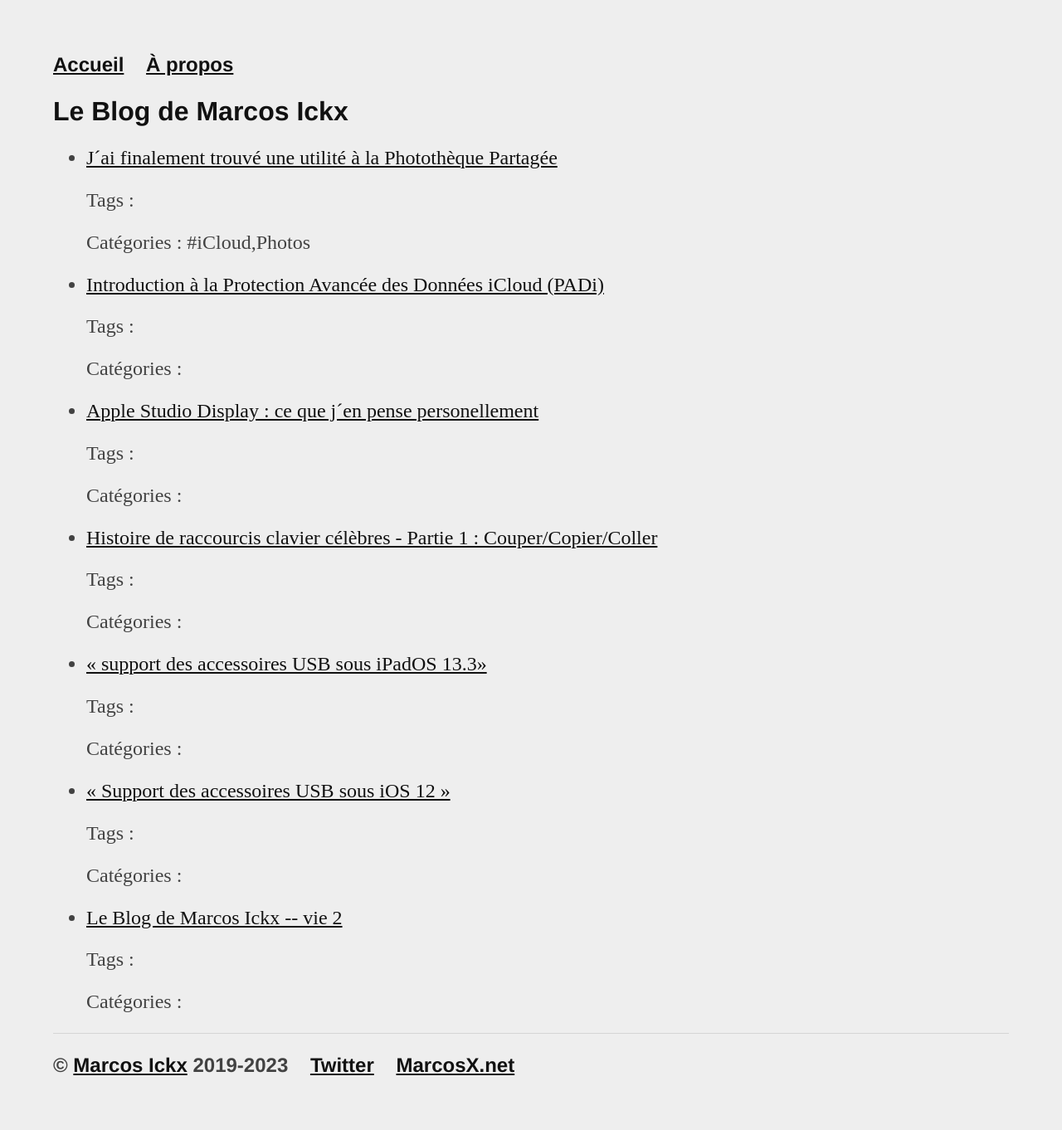
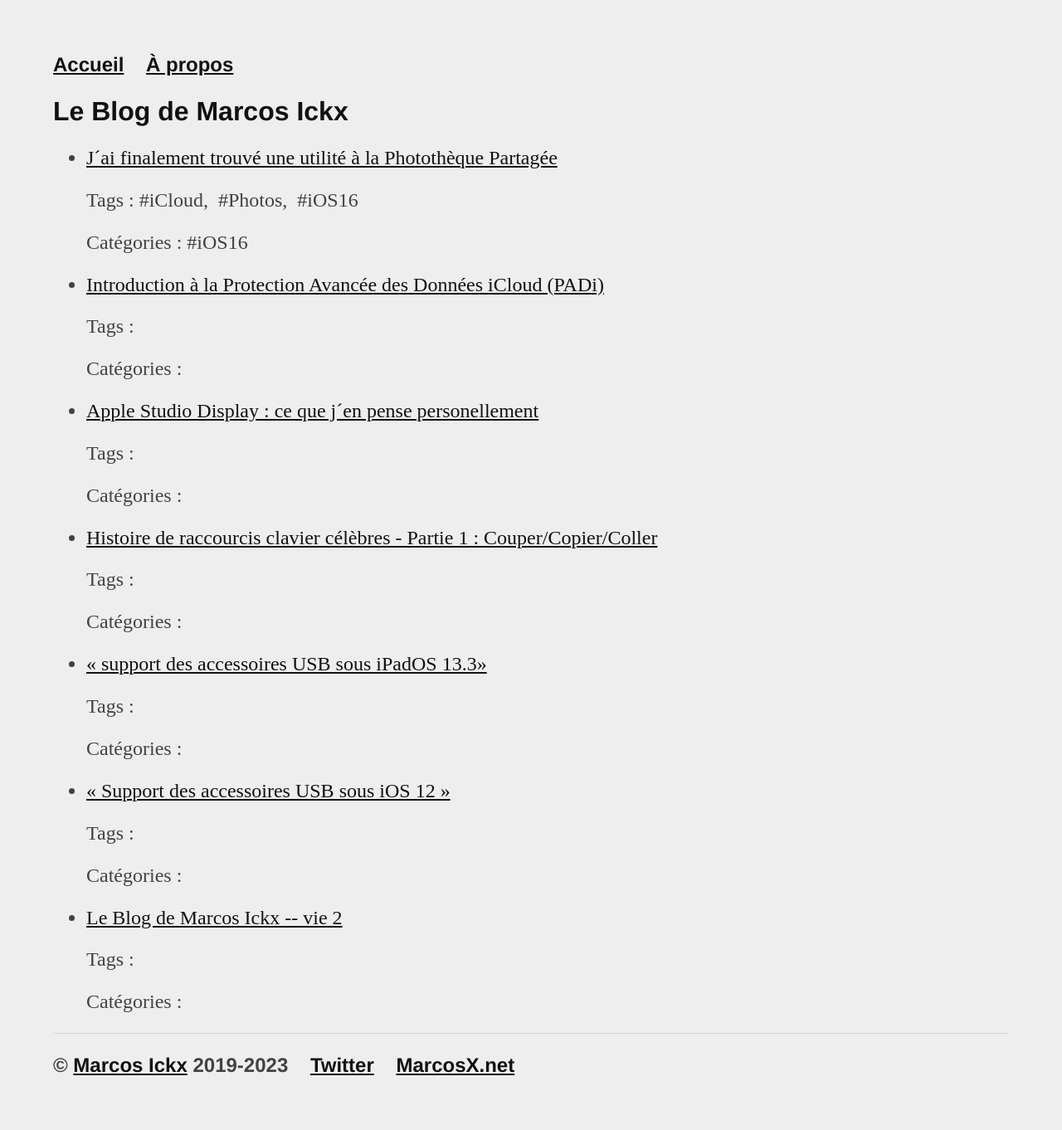
Before and after one commit to MarcosIckx/PreviewMarcosxNet, a Jekyll site: the page built from blog/index.html, in a window 1280 px wide. Shown: the whole page at 83% size. Built offline with Jekyll 4.4.1, drawn with Linux system fonts in a browser that asks for light colours.

Commit message:
Update 2022-12-27-Usage-Phototheque-Partagee.md

```diff
--- a/_posts/2022-12-27-Usage-Phototheque-Partagee.md
+++ b/_posts/2022-12-27-Usage-Phototheque-Partagee.md
@@ -2,7 +2,8 @@
 layout: post
 title: "J´ai finalement trouvé une utilité à la Photothèque Partagée"
 date: 2022-12-27
-categories: iCloud,Photos
+tags: [iCloud, Photos, iOS16]
+category: iOS16
 ---
 
 # J´ai enfin trouvé une utilité à la Photothèque Partagée
```
